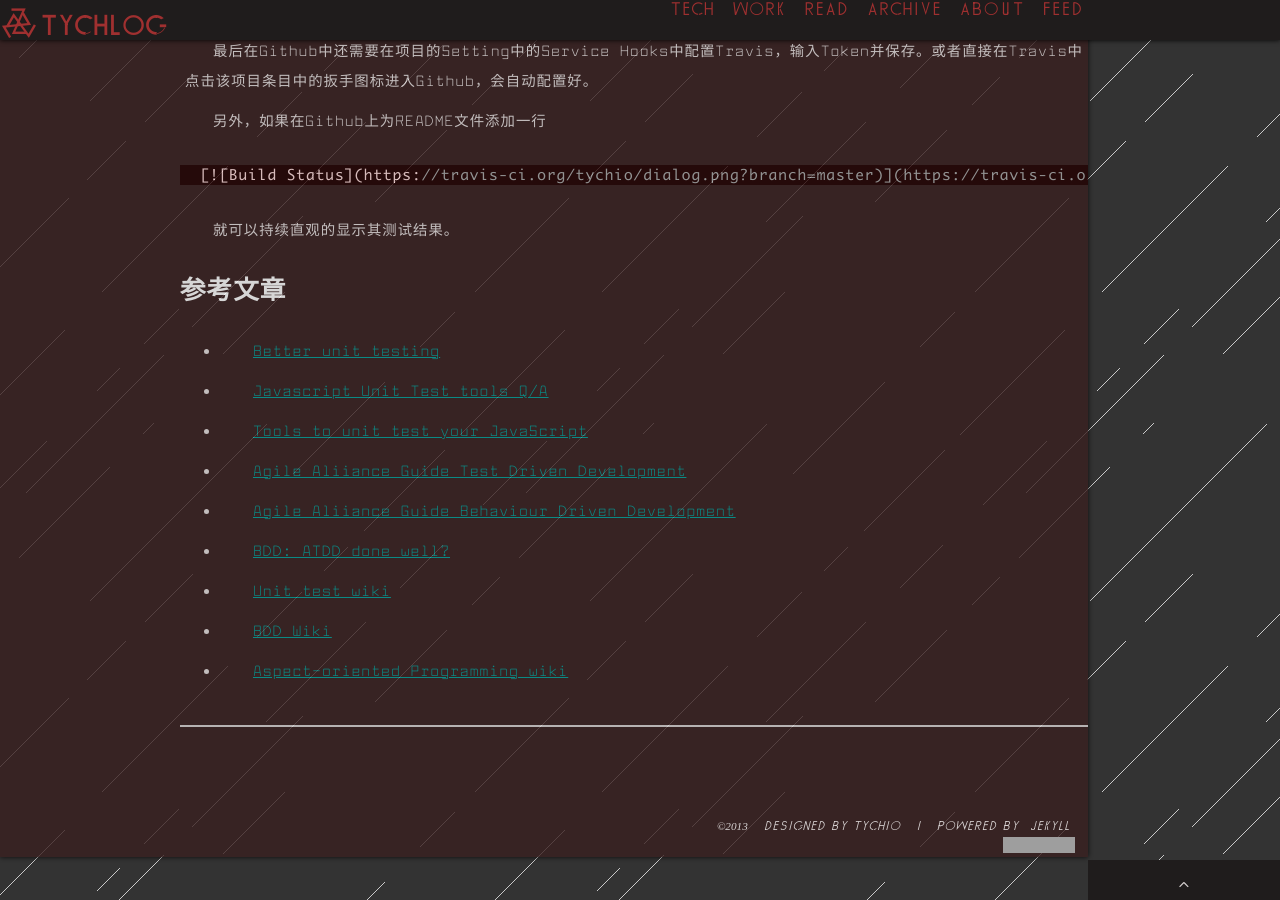
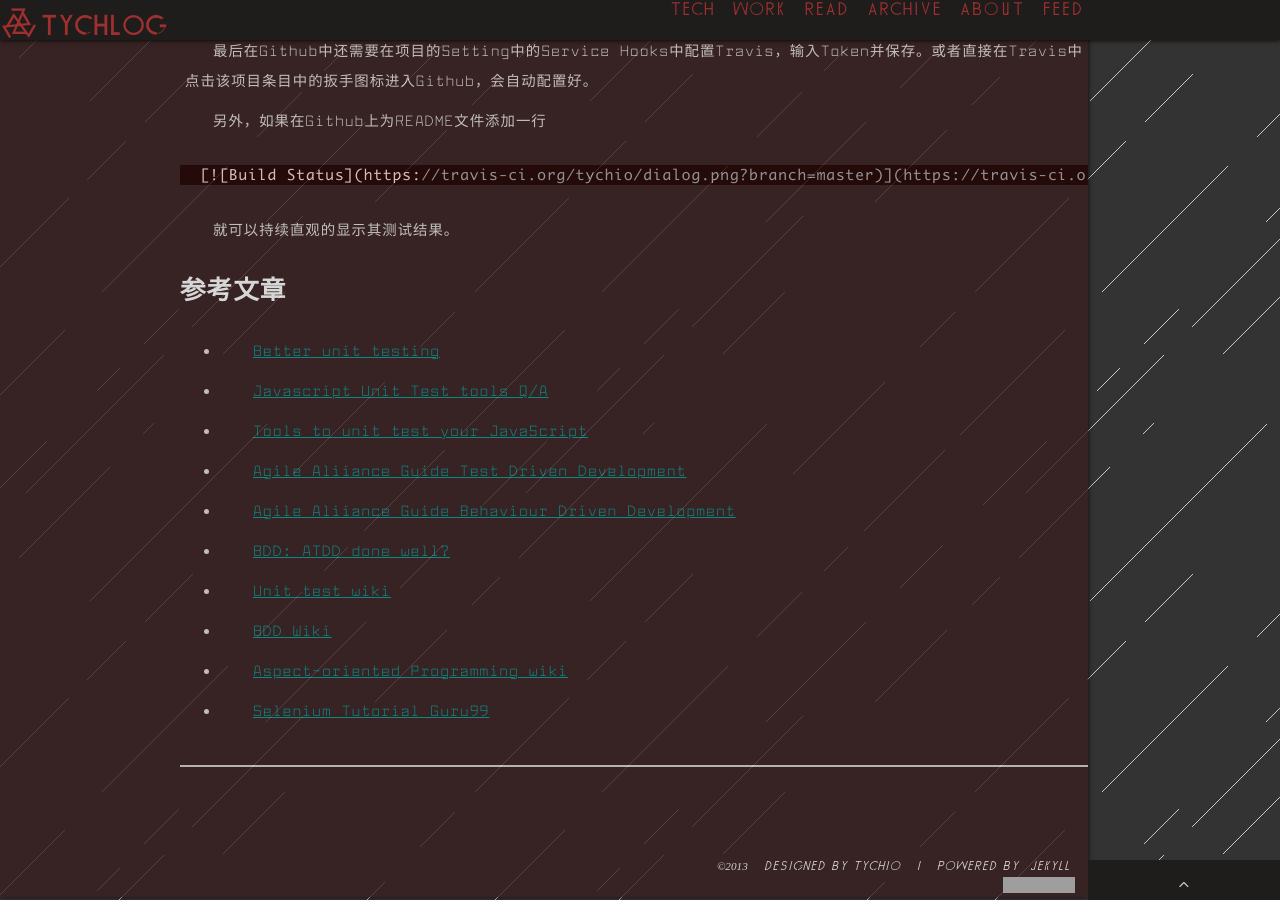
Before and after one commit to tychio/old_blog, a Jekyll site: the page built from _posts/2013-07-10-unit-test.md, in a window 1280 px wide and 900 px high, scrolled down 12208 px. Built offline with Jekyll 4.4.1, drawn with Linux system fonts in a browser that asks for light colours; comment, search, counter and statistics services are not loaded; grey boxes are pictures that could not be loaded.

Commit message:
add link in post

```diff
--- a/_posts/2013-07-10-unit-test.md
+++ b/_posts/2013-07-10-unit-test.md
@@ -385,3 +385,5 @@ Google的新贵[Karma](http://karma-runner.github.io/)出现了，它使用Nodej
 * [BDD Wiki](http://en.wikipedia.org/wiki/Behavior-driven_development)
 
 * [Aspect-oriented Programming wiki](http://en.wikipedia.org/wiki/Aspect-oriented_programming)
+
+* [Selenium Tutorial Guru99](https://www.guru99.com/selenium-tutorial.html)
```
